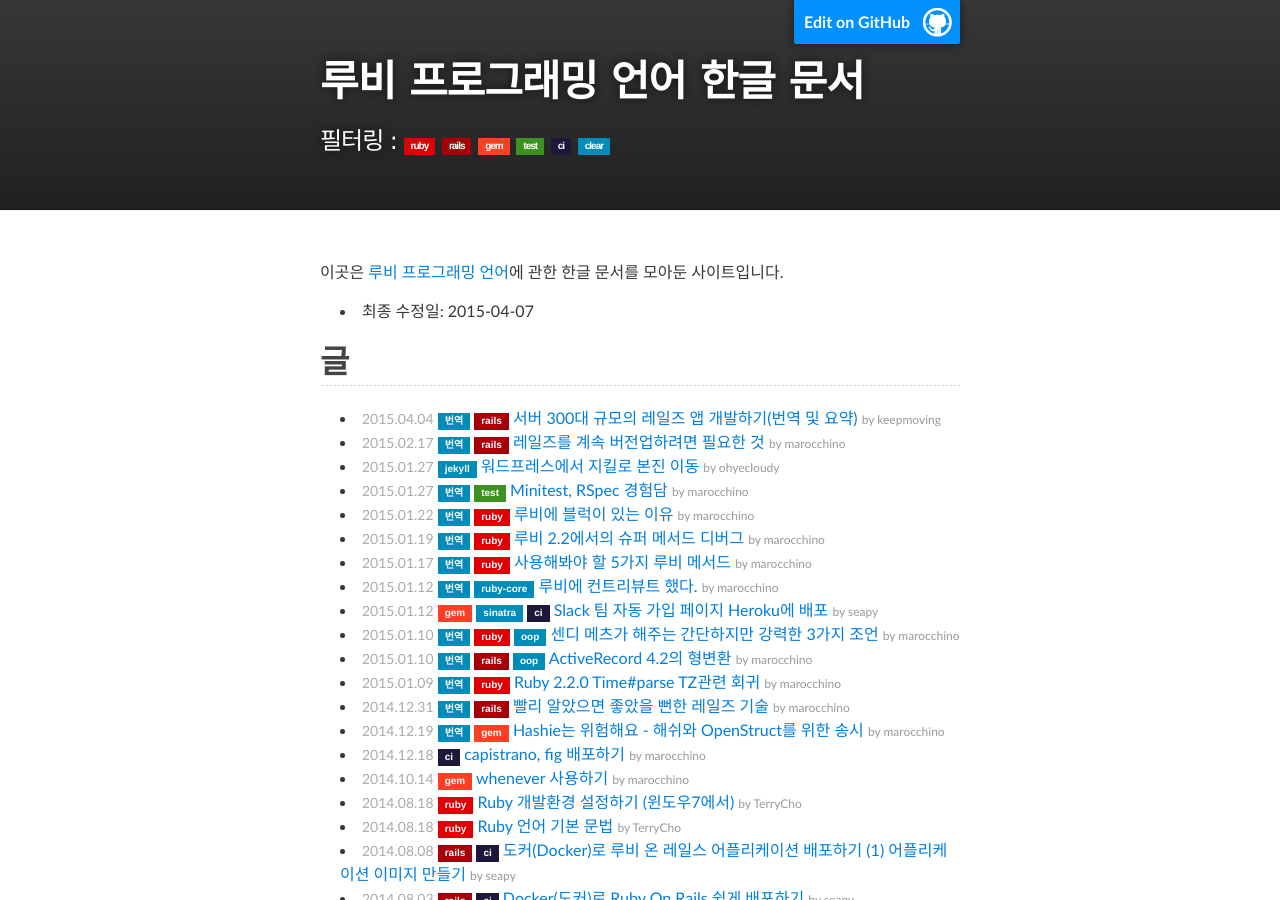
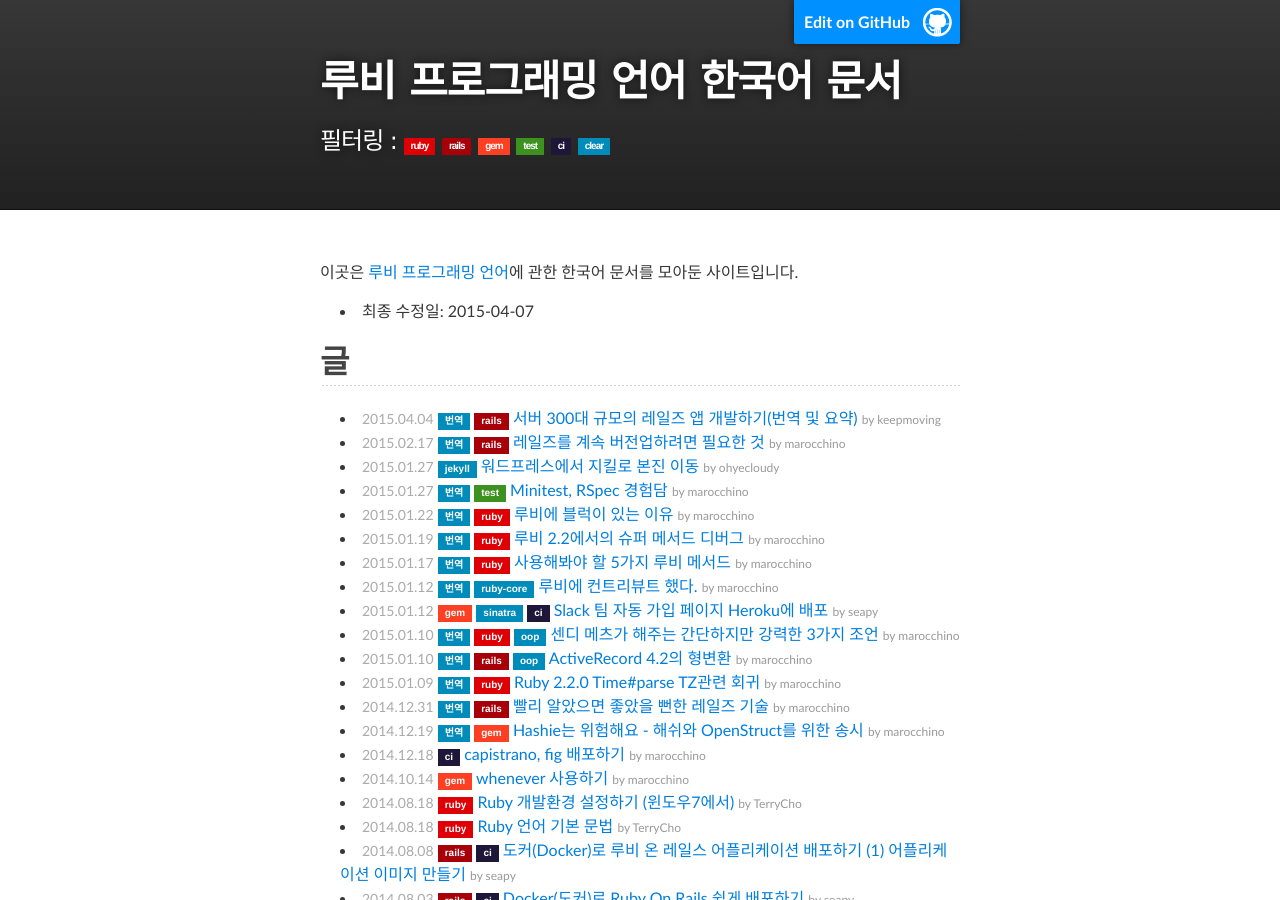
Before and after one commit to rubykr/rubykr.github.io, a Jekyll site: the page built from index.md, in a window 1280 px wide and 900 px high. Built offline with Jekyll 4.4.1, drawn with Linux system fonts in a browser that asks for light colours; comment, search, counter and statistics services are not loaded.

Commit message:
Change 한글 -> 한국어 (close #29)

```diff
--- a/_config.yml
+++ b/_config.yml
@@ -1,4 +1,4 @@
-name: 루비 프로그래밍 언어 한글 문서
+name: 루비 프로그래밍 언어 한국어 문서
 url: https://ruby-korea.github.io
 markdown: kramdown
 highlighter: pygments
--- a/_layouts/default.html
+++ b/_layouts/default.html
@@ -3,7 +3,7 @@
   <head>
     <meta charset='utf-8' />
     <meta http-equiv="X-UA-Compatible" content="chrome=1" />
-    <meta name="description" content="Ruby 한글 문서 : " />
+    <meta name="description" content="Ruby 한국어 문서 : " />
     <meta name="viewport" content="width=device-width">
     <link rel="alternate" type="application/atom+xml" title="{{ page.title }}" href="https://ruby-korea.github.io/feed.xml" />
     <link rel="stylesheet" type="text/css" media="screen" href="stylesheets/stylesheet.css">
--- a/index.md
+++ b/index.md
@@ -1,9 +1,9 @@
 ---
 layout: default
-title: 루비 프로그래밍 언어 한글 문서
+title: 루비 프로그래밍 언어 한국어 문서
 ---
 
-이곳은 [루비 프로그래밍 언어](https://www.ruby-lang.org/ko/)에 관한 한글 문서를 모아둔 사이트입니다.
+이곳은 [루비 프로그래밍 언어](https://www.ruby-lang.org/ko/)에 관한 한국어 문서를 모아둔 사이트입니다.
 
 - 최종 수정일: {{site.time | date: "%Y-%m-%d"}}
 
```
